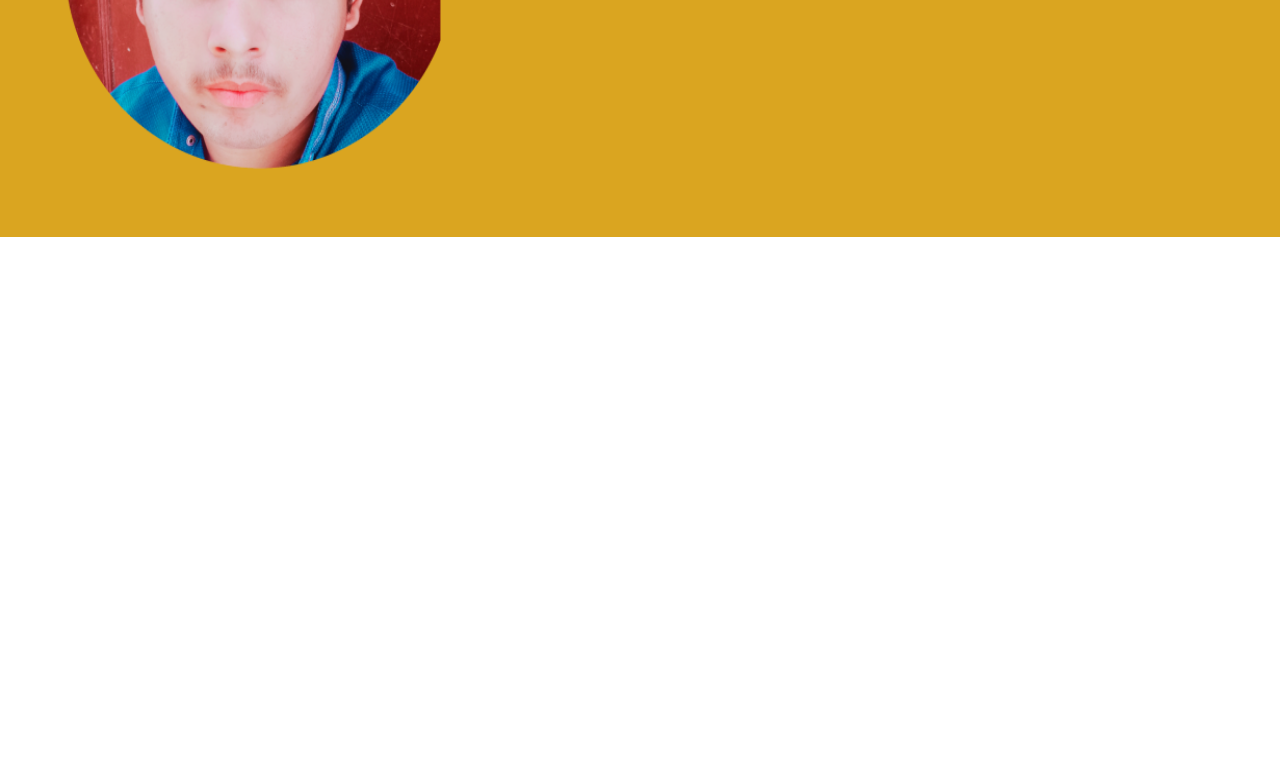
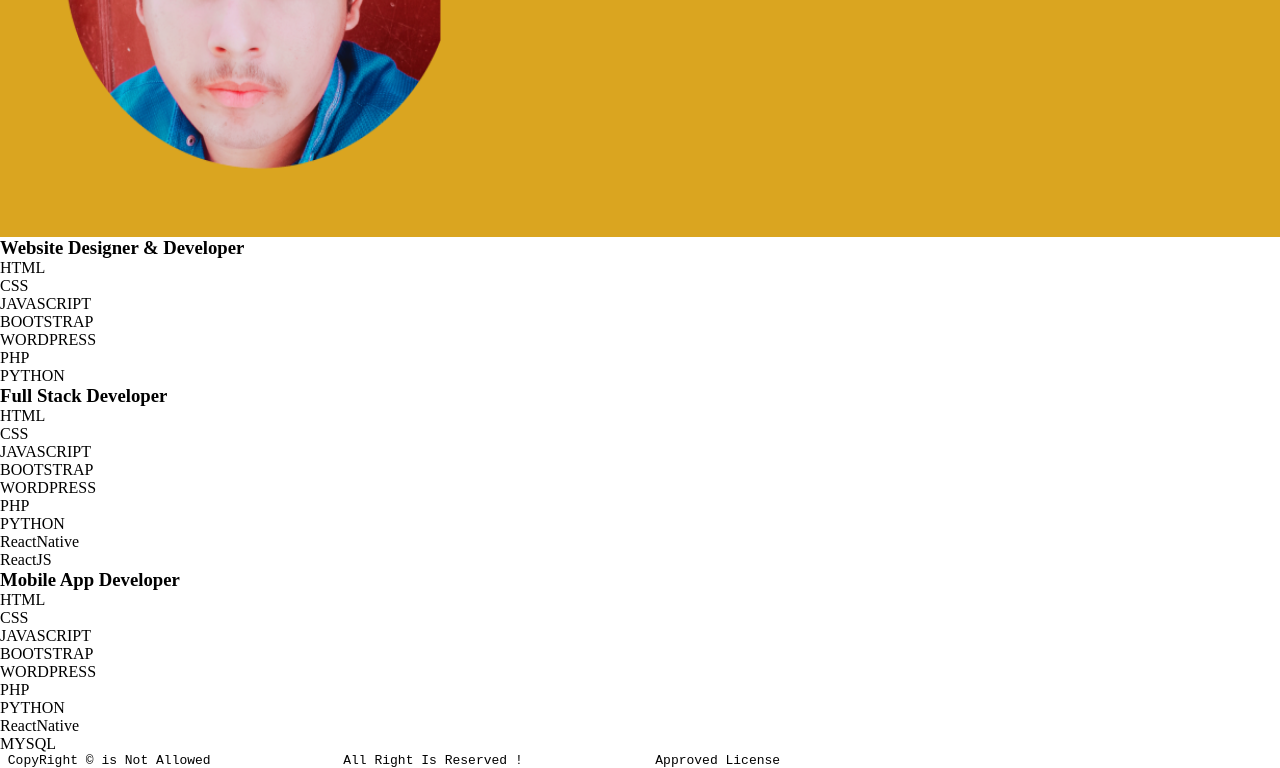
Before and after one commit to asadawan902/My-personal-website, a plain HTML site: page index.html in a window 1280 px wide. Shown: the part 563-1331 px from the top of the page. Before the commit the page ends 800 px from the top, so only its background shows below. Drawn offline with Linux system fonts and the light colour scheme.

Commit message:
Update index.html

```diff
--- a/index.html
+++ b/index.html
@@ -54,5 +54,50 @@
 
     </div>
 </header>
+    <div class="cards">
+        <div class="card1">
+            <h3> Website Designer & Developer </h3>
+            <ul class="box1">
+                <li> HTML </li>
+                <li> CSS </li>
+                <li> JAVASCRIPT </li>
+                <li> BOOTSTRAP </li>
+                <li> WORDPRESS </li>
+                <li> PHP </li>
+                <li> PYTHON </li>
+            </ul>
+        </div>
+        <div class="card2">
+            <h3> Full Stack Developer </h3>
+            <ul class="box2">
+                <li> HTML </li>
+                <li> CSS </li>
+                <li> JAVASCRIPT </li>
+                <li> BOOTSTRAP </li>
+                <li> WORDPRESS </li>
+                <li> PHP </li>
+                <li> PYTHON </li>
+                <li> ReactNative </li>
+                <li> ReactJS</li>
+            </ul>
+        </div>
+        <div class="card3">
+            <h3> Mobile App Developer </h3>
+            <ul class="box3">
+                <li> HTML </li>
+                <li> CSS </li>
+                <li> JAVASCRIPT </li>
+                <li> BOOTSTRAP </li>
+                <li> WORDPRESS </li>
+                <li> PHP </li>
+                <li> PYTHON </li>
+                <li> ReactNative </li>
+                <li> MYSQL </li>
+            </ul>
+        </div>
+    </div>
+    <div class="footer">
+         <pre> CopyRight &copy; is Not Allowed                 All Right Is Reserved !                 Approved License </pre>
+    </div>
 </body>
 </html>
```
